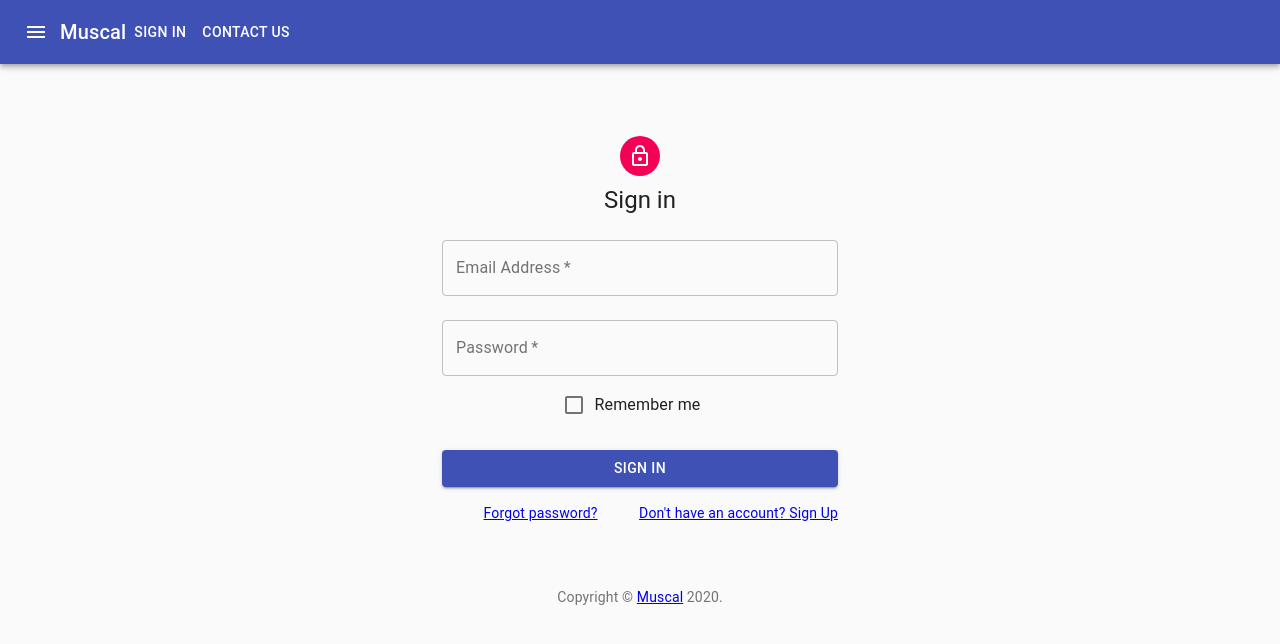
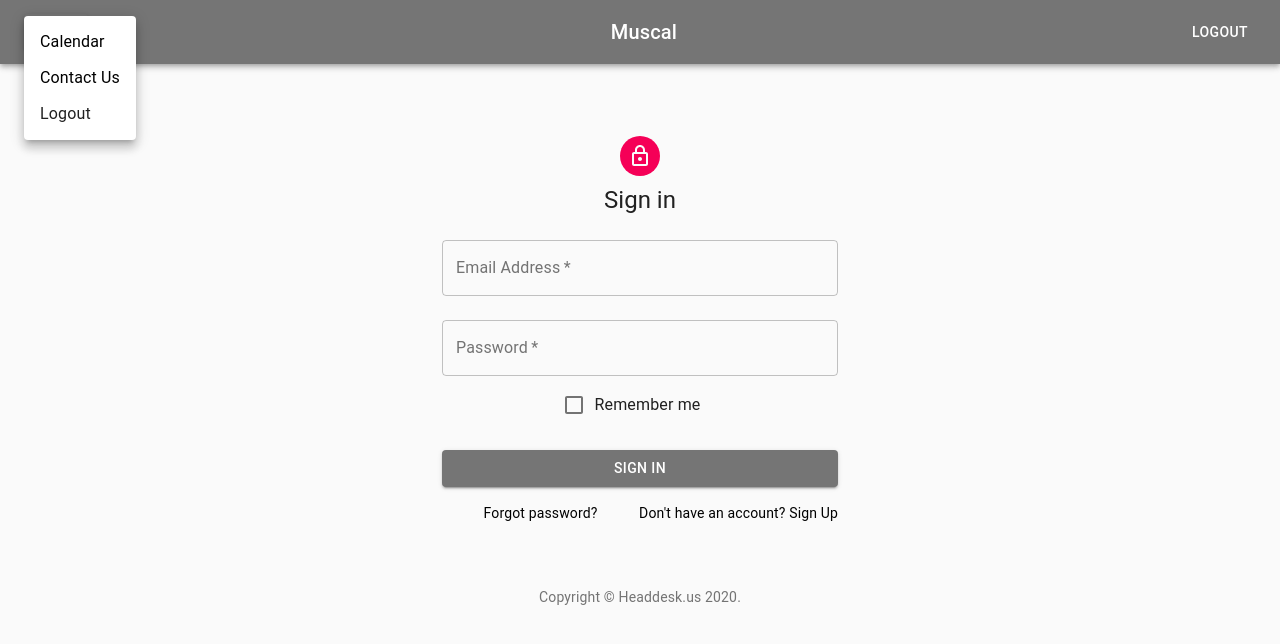
Before and after one commit to StephenFerrari14/muscal, a React (Create React App) app: page /login in a window 1280 px wide. Both pictures are taken after a click on the button 36 px from the left and 32 px from the top of the page. Shown: the top 644 px of the page. Built offline with nearby package versions, Linux system fonts and the light colour scheme; no server answers.

Commit message:
Figured out auth bug used Redirect, updated header with dropdown, updating style of app

```diff
--- a/src/App.js
+++ b/src/App.js
@@ -16,10 +16,15 @@ import SignUp from './components/auth/SignUp';
 import ForgetPassword from './components/auth/ForgotPassword';
 import ContactUs from './components/ContactUs';
 import Header from './components/Header';
+import { createBrowserHistory } from 'history';
+import AuthProvider from './components/auth/AuthProvider'
+
+const history = createBrowserHistory();
 
 const EXCLUDED_PATHS = ['/login', '/signup', '/forgot']
 
-console.log(window.location.pathname)
+const loadedPath = window.location.pathname
+// console.log(`Loaded at: ${loadedPath}`);
 
 class App extends React.Component {
   state = {
@@ -27,30 +32,40 @@ class App extends React.Component {
     muscleGroupsRef: null,
     muscleData: [],
     muscleGroups: [],
-    hasSignedIn: false,
+    hasSignedIn: true,
     loading: true,
     lastPath: '/login'
   }
 
   componentDidMount() {
-    console.log(window.location.pathname)
-    this.setState({lastPath: window.location.pathname}, () => {
+    // console.log(window.location.pathname)
+    // start auth listener
+    // if there is no user then they need to login so redirect
+    // if there is a user then allow them to go to the app and get data
+    // only need to call muscle picklist and calendar data once
+
+    // If they land on a protected page then we need to wait for the auth to happen before redirecting though
+    // this.setState({lastPath: window.location.pathname}, () => {
     firebase.auth().onAuthStateChanged((user) => {
-        console.log(user)
+      // console.log(user)
       if (user) {
         this.setState({ hasSignedIn: true }, () => {
-            console.log(this.state.lastPath, window.location.pathname)
-            if (this.state.lastPath != window.location.pathname) {
-              window.location.pathname = this.state.lastPath;
-            }
+          // console.log(this.state.lastPath, window.location.pathname)
+          // Causes infinite loop, because it needs Router change
+          // console.log(loadedPath, window.location.pathname)
+          // if (loadedPath != window.location.pathname) {
+          //   // window.location.pathname = loadedPath;
+          //   history.push(loadedPath);
+          // }
         });
         this.fetchMusclePicklist();
         this.fetchWeekCalendar(user.uid);
       } else if (!EXCLUDED_PATHS.includes(window.location.pathname)) {
-          window.location.pathname = '/login'
+        // window.location.pathname = '/login' // Think there is a declarative way to do this
+        this.setState({hasSignedIn: false})
       }
     })
-    });
+    // });
   }
 
   onAddSession = (newMuscle) => {
@@ -65,13 +80,13 @@ class App extends React.Component {
     if (persist) {
       firebase.auth().setPersistence(firebase.auth.Auth.Persistence.LOCAL)
     } else {
-      firebase.auth().setPersistence(firebase.auth.Auth.Persistence.NONE)
+      firebase.auth().setPersistence(firebase.auth.Auth.Persistence.SESSION)
     }
   }
 
   signOut = () => {
-    firebase.auth().signOut().then(() => {
-      this.setState({ hasSignedIn: false });
+    return firebase.auth().signOut().then(() => {
+      this.setState({ hasSignedIn: false, muscleData: [] });
     }
     ).catch(err => {
       // post a message about an error
@@ -124,7 +139,7 @@ class App extends React.Component {
 
   render() {
     const PrivateRoute = ({ children, ...rest }) => {
-      console.log(this.state.hasSignedIn)
+      // console.log(this.state.hasSignedIn)
       return (
         <Route
           {...rest}
@@ -145,11 +160,14 @@ class App extends React.Component {
     }
     return (
       <div className="App">
+        <Router forceRefresh={false} history={history}>
+          {/* <AuthProvider
+            loadedPath={loadedPath}
+          ></AuthProvider> */}
           <Header
             hasSignedIn={this.state.hasSignedIn}
             handleSignOut={this.signOut}
           />
-        <Router forceRefresh={false}>
           <Switch>
             <PrivateRoute path="/calendar">
               <Container maxWidth="lg">
--- a/src/components/ContactUs.js
+++ b/src/components/ContactUs.js
@@ -1,7 +1,9 @@
 import React from 'react';
-import CssBaseline from '@material-ui/core/CssBaseline';
 import { makeStyles } from '@material-ui/core/styles';
 import Container from '@material-ui/core/Container';
+import Grid from '@material-ui/core/Grid';
+import Copyright from './Copyright';
+import Box from '@material-ui/core/Box';
 
 const useStyles = makeStyles(theme => ({
   paper: {
@@ -21,17 +23,26 @@ const useStyles = makeStyles(theme => ({
   submit: {
     margin: theme.spacing(3, 0, 2),
   },
+  top: {
+    paddingTop: '20px'
+  }
 }));
 
 const ContactUs = () => {
-  const classes = makeStyles();
+  const classes = useStyles();
   return (
-    <Container component="main" maxWidth="xs">
-      <CssBaseline />
-      <div className={classes.paper}>
-        Contact us at contact@headdesk.us
-      </div>
-    </Container>
+      <Container component="main" maxWidth="xs" >
+        <Grid container spacing={3}>
+          <Grid item xs={12}>
+            <div className={classes.paper}>
+              Contact us at contact@headdesk.us
+          </div>
+          </Grid>
+        </Grid>
+        <Box mt={8}>
+          <Copyright />
+        </Box>
+      </Container>
   );
 }
 
--- /dev/null
+++ b/src/components/Copyright.js
@@ -0,0 +1,18 @@
+import React from 'react';
+import Link from '@material-ui/core/Link';
+import Typography from '@material-ui/core/Typography';
+
+function Copyright() {
+  return (
+    <Typography variant="body2" color="textSecondary" align="center">
+      {'Copyright © '}
+      <Link color="inherit" href="https://www.headdesk.us" target="_blank">
+        Headdesk.us
+      </Link>{' '}
+      {new Date().getFullYear()}
+      {'.'}
+    </Typography>
+  );
+}
+
+export default Copyright;
--- a/src/components/Header.js
+++ b/src/components/Header.js
@@ -1,39 +1,80 @@
-import React from 'react';
+import React, { Fragment, useState } from 'react';
 import PropTypes from 'prop-types';
 import AppBar from '@material-ui/core/AppBar';
 import Toolbar from '@material-ui/core/Toolbar';
 import Typography from '@material-ui/core/Typography';
-import IconButton from '@material-ui/core/IconButton';
 import MenuIcon from '@material-ui/icons/Menu';
 import Button from '@material-ui/core/Button';
-import Link from "@material-ui/core/Link";
+import { makeStyles } from '@material-ui/core/styles';
+import { withRouter, Link } from "react-router-dom";
+import Menu from '@material-ui/core/Menu';
+import MenuItem from '@material-ui/core/MenuItem';
+import {useLinkStyles} from './styles/LinkStyles';
 
-const classes = {
+const useStyles = makeStyles(theme => ({
   root: {
     flexGrow: 1,
   },
   menuButton: {
-    marginRight: '10px',
+    marginRight: theme.spacing(2),
   },
   title: {
     flexGrow: 1,
   },
+}));
+
+const Header = (props) => {
+  const classes = useStyles();
+  const linkClasses = useLinkStyles();
+  const [anchorEl, setAnchorEl] = useState(null);
+
+  const handleClick = event => {
+    setAnchorEl(event.currentTarget);
   };
 
-const Header = (props) => {
+
+  const handleClose = () => {
+    setAnchorEl(null);
+  };
+
+  const handleLogout = () => {
+    handleClose();
+    props.handleSignOut();
+  };
   return (
+    <Fragment>
+      <div className={classes.root}>
         <AppBar position="static">
           <Toolbar>
-        <IconButton edge="start" className={classes.menuButton} color="inherit" aria-label="menu">
+            <Button
+              aria-controls="customized-menu"
+              aria-haspopup="true"
+              variant="contained"
+              color="primary"
+              onClick={handleClick}
+              className={classes.menuButton}
+            >
               <MenuIcon />
-        </IconButton>
+            </Button>
+            <Menu
+              id="simple-menu"
+              anchorEl={anchorEl}
+              keepMounted
+              open={Boolean(anchorEl)}
+              onClose={handleClose}
+            >
+              <MenuItem onClick={handleClose}><Link color="inherit" to="/calendar" className={linkClasses.navbarLink}>Calendar</Link></MenuItem>
+              <MenuItem onClick={handleClose}><Link color="inherit" to="/contact" className={linkClasses.navbarLink}>Contact Us</Link></MenuItem>
+              <MenuItem onClick={handleLogout}>Logout</MenuItem>
+            </Menu>
             <Typography variant="h6" className={classes.title}>
-          <Link color="inherit" href="/calendar">Muscal</Link>
+              <Link color="inherit" to="/calendar" className={linkClasses.navlink}>Muscal</Link>
             </Typography>
-        {props.hasSignedIn ? <Button color="inherit" onClick={props.handleSignOut}>Sign Out</Button> : <Button color="inherit" ><Link color="inherit" href="/signin">Sign In</Link></Button>}
-        <Button color="inherit" ><Link color="inherit" href="/contact">Contact Us</Link></Button>
+            {props.hasSignedIn ? <Button color="inherit" onClick={props.handleSignOut}>Logout</Button> : <Button color="inherit" ><Link color="inherit" to="/login" className={linkClasses.navlink}>Sign In</Link></Button>}
           </Toolbar>
         </AppBar>
+      </div>
+    </Fragment>
   );
 };
 
@@ -42,4 +83,4 @@ Header.propTypes = {
   hasSignedIn: PropTypes.bool
 }
 
-export default Header;
+export default withRouter(Header);
--- a/src/components/MuscleApp.js
+++ b/src/components/MuscleApp.js
@@ -7,7 +7,7 @@ import Button from '@material-ui/core/Button';
 import { makeStyles } from '@material-ui/core/styles';
 import FixedPaginationTable from '../components/tables/FixedPaginationTable';
 import CircularProgress from '@material-ui/core/CircularProgress';
-import Header from "./Header";
+import Copyright from '../components/Copyright';
 
 const useStyles = makeStyles(theme => ({
   root: {
@@ -63,7 +63,7 @@ export default class MuscleApp extends Component {
       <div>
         <div style={{ paddingTop: '10px' }}>
           <span>
-            Muscle:
+            Exercise:
         </span>
           <Select
             labelId="newMuscle"
@@ -75,7 +75,7 @@ export default class MuscleApp extends Component {
           >
             {this.props.muscleGroups.map((muscleGroup, index) => {
               return (
-                <MenuItem value={index}>{muscleGroup}</MenuItem>
+                <MenuItem key={`exercise_menu_${index}`} value={index}>{muscleGroup}</MenuItem>
               )
             })}
           </Select>
@@ -87,10 +87,6 @@ export default class MuscleApp extends Component {
                   data={this.props.muscleData}
                   muscleGroups={this.props.muscleGroups}
                 ></MuscleHeatmap>
-                {/* <HistoryTable
-            rows={this.props.muscleData}
-            muscleGroups={this.props.muscleGroups}
-          ></HistoryTable> */}
                 <div style={{ marginTop: '7px' }}>
                   <FixedPaginationTable
                     rows={this.props.muscleData}
@@ -100,6 +96,7 @@ export default class MuscleApp extends Component {
               </div>}
           </div>
         </div>
+        <Copyright></Copyright>
       </div>
     )
   }
--- a/src/components/auth/ForgotPassword.js
+++ b/src/components/auth/ForgotPassword.js
@@ -10,22 +10,22 @@ import FindInPage from '@material-ui/icons/FindInPage';
 import Typography from '@material-ui/core/Typography';
 import { makeStyles } from '@material-ui/core/styles';
 import Container from '@material-ui/core/Container';
-import { withRouter } from 'react-router-dom';
-import Link from '@material-ui/core/Link'
+import { withRouter, Link } from 'react-router-dom';
+// import Link from '@material-ui/core/Link'
 import CircularProgress from '@material-ui/core/CircularProgress';
+import Copyright from '../Copyright'
 
-function Copyright() {
-  return (
-    <Typography variant="body2" color="textSecondary" align="center">
-      {'Copyright © '}
-      <Link color="inherit" href="/calendar">
-        Muscal
-      </Link>{' '}
-      {new Date().getFullYear()}
-      {'.'}
-    </Typography>
-  );
+const linkStyles = makeStyles(() => ({
+  navlink: {
+    textDecoration: 'none',
+    color: 'white'
+  },
+  navbarLink: {
+    textDecoration: 'none',
+    color: 'black'
   }
+}
+));
 
 const useStyles = makeStyles(theme => ({
   paper: {
@@ -49,6 +49,7 @@ const useStyles = makeStyles(theme => ({
 
 const ForgotPassword = (props) => {
   const classes = useStyles();
+  const linkClasses = linkStyles();
   const [username, changeUsername] = useState('');
   const [isSubmitting, changeIsSubmiting] = useState(false);
   const [requestSubmitted, changeRequestSubmitted] = useState(false);
@@ -97,6 +98,13 @@ const ForgotPassword = (props) => {
               >
                 {isSubmitting ? <CircularProgress size={24} /> : "Submit"}
               </Button>
+              <Grid container>
+                <Grid item xs>
+                  <Link to="/login" variant="body2" className={linkClasses.navbarLink}>
+                    Sign in
+                  </Link>
+                </Grid>
+              </Grid>
             </form>
           )}
       </div>
--- a/src/components/auth/SignIn.js
+++ b/src/components/auth/SignIn.js
@@ -13,21 +13,21 @@ import LockOutlinedIcon from '@material-ui/icons/LockOutlined';
 import Typography from '@material-ui/core/Typography';
 import { makeStyles } from '@material-ui/core/styles';
 import Container from '@material-ui/core/Container';
-import { withRouter, Link } from 'react-router-dom';
+import { withRouter, Link, Redirect } from 'react-router-dom';
 import CircularProgress from '@material-ui/core/CircularProgress';
+import Copyright from '../Copyright';
 
-function Copyright() {
-  return (
-    <Typography variant="body2" color="textSecondary" align="center">
-      {'Copyright © '}
-      <Link color="inherit" to="/calendar">
-        Muscal
-      </Link>{' '}
-      {new Date().getFullYear()}
-      {'.'}
-    </Typography>
-  );
+const linkStyles = makeStyles(() => ({
+  navlink: {
+    textDecoration: 'none',
+    color: 'white'
+  },
+  navbarLink: {
+    textDecoration: 'none',
+    color: 'black'
+  }
 }
+));
 
 const useStyles = makeStyles(theme => ({
   paper: {
@@ -54,20 +54,33 @@ const useStyles = makeStyles(theme => ({
 
 const SignIn = function (props) {
   const classes = useStyles();
+  const linkClasses = linkStyles();
   const localUsername = window.localStorage.getItem('mUser')
   const [username, changeUsername] = useState(localUsername ? localUsername : '');
   const [password, changePassword] = useState('');
   const [isSubmitting, changeIsSubmitting] = useState(false);
   const [rememberMe, changeRememberMe] = useState(!!localUsername);
+  const [redirectToReferrer, changeRedirect] = useState(false);
   const handleSubmit = (username, password) => {
     changeIsSubmitting(true);
     props.authenticateUser(username, password).then(() => {
       if (rememberMe) {
         window.localStorage.setItem('mUser', username);
+      } else {
+        window.localStorage.removeItem('mUser');
       }
-      props.history.push('/calendar');
+      // props.history.push('/calendar');
+      changeRedirect(true);
     });
   };
+
+  const { from } = props.location.state || { from: { pathname: '/' } }
+
+  if (redirectToReferrer) {
+    return (
+      <Redirect to={from} />
+    );
+  }
 
   return (
     <Container component="main" maxWidth="xs">
@@ -130,12 +143,12 @@ const SignIn = function (props) {
           </Button>
           <Grid container>
             <Grid item xs>
-              <Link to="/forgot" variant="body2">
+            <Link to="/forgot" variant="body2" className={linkClasses.navbarLink}>
                 Forgot password?
               </Link>
             </Grid>
             <Grid item>
-              <Link to="/signup" variant="body2">
+              <Link to="/signup" variant="body2" className={linkClasses.navbarLink}>
                 Don't have an account? Sign Up
               </Link>
             </Grid>
--- a/src/components/auth/SignUp.js
+++ b/src/components/auth/SignUp.js
@@ -15,19 +15,19 @@ import { makeStyles } from '@material-ui/core/styles';
 import Container from '@material-ui/core/Container';
 import { Link } from "react-router-dom";
 import CircularProgress from '@material-ui/core/CircularProgress';
+import Copyright from '../Copyright';
 
-function Copyright() {
-  return (
-    <Typography variant="body2" color="textSecondary" align="center">
-      {'Copyright © '}
-      <Link color="inherit" to="/calendar">
-        Muscal
-      </Link>{' '}
-      {new Date().getFullYear()}
-      {'.'}
-    </Typography>
-  );
+const linkStyles = makeStyles(() => ({
+  navlink: {
+    textDecoration: 'none',
+    color: 'white'
+  },
+  navbarLink: {
+    textDecoration: 'none',
+    color: 'black'
+  }
 }
+));
 
 const useStyles = makeStyles(theme => ({
   paper: {
@@ -51,11 +51,12 @@ const useStyles = makeStyles(theme => ({
 
 export default function SignUp(props) {
   const classes = useStyles();
+  const linkClasses = linkStyles()
 
   const [email, onChangeEmail] = useState();
   const [password, onChangePassword] = useState();
   const [isSubmitting, changeIsSubmitting] = useState(false);
-  // console.log(email, password)
+
 
   const handleChangeEmail = (e) => {
     onChangeEmail(e.target.value)
@@ -152,7 +153,7 @@ export default function SignUp(props) {
           </Button>
           <Grid container justify="flex-end">
             <Grid item>
-              <Link to="/login" variant="body2">
+              <Link to="/login" variant="body2" className={linkClasses.navbarLink}>
                 Already have an account? Sign in
               </Link>
             </Grid>
--- /dev/null
+++ b/src/components/styles/LinkStyles.js
@@ -0,0 +1,13 @@
+import { makeStyles } from "@material-ui/core/styles";
+
+export const useLinkStyles = makeStyles(() => ({
+  navlink: {
+    textDecoration: 'none',
+    color: 'white'
+  },
+  navbarLink: {
+    textDecoration: 'none',
+    color: 'black'
+  }
+}
+));
--- a/src/components/tables/FixedPaginationTable.js
+++ b/src/components/tables/FixedPaginationTable.js
@@ -35,29 +35,6 @@ const columns = [
   },
 ];
 
-// function createData(name, code, population, size) {
-//   const density = population / size;
-//   return { name, code, population, size, density };
-// }
-
-// const rows = [
-//   createData('India', 'IN', 1324171354, 3287263),
-//   createData('China', 'CN', 1403500365, 9596961),
-//   createData('Italy', 'IT', 60483973, 301340),
-//   createData('United States', 'US', 327167434, 9833520),
-//   createData('Canada', 'CA', 37602103, 9984670),
-//   createData('Australia', 'AU', 25475400, 7692024),
-//   createData('Germany', 'DE', 83019200, 357578),
-//   createData('Ireland', 'IE', 4857000, 70273),
-//   createData('Mexico', 'MX', 126577691, 1972550),
-//   createData('Japan', 'JP', 126317000, 377973),
-//   createData('France', 'FR', 67022000, 640679),
-//   createData('United Kingdom', 'GB', 67545757, 242495),
-//   createData('Russia', 'RU', 146793744, 17098246),
-//   createData('Nigeria', 'NG', 200962417, 923768),
-//   createData('Brazil', 'BR', 210147125, 8515767),
-// ];
-
 const useStyles = makeStyles({
   root: {
     width: '100%',
@@ -88,9 +65,9 @@ export default function StickyHeadTable(props) {
         <Table stickyHeader aria-label="sticky table">
           <TableHead>
             <TableRow>
-              {columns.map(column => (
+              {columns.map((column, index) => (
                 <TableCell
-                  key={column.id}
+                  key={`table_head_${column.id}_${index}`}
                   align={column.align}
                   style={{ minWidth: column.minWidth }}
                 >
@@ -100,13 +77,14 @@ export default function StickyHeadTable(props) {
             </TableRow>
           </TableHead>
           <TableBody>
-            {rows.slice(page * rowsPerPage, page * rowsPerPage + rowsPerPage).map(row => {
+            {rows.slice(page * rowsPerPage, page * rowsPerPage + rowsPerPage).map((row, index) => {
               return (
-                <TableRow hover role="checkbox" tabIndex={-1} key={row.code}>
-                  {columns.map(column => {
+                <TableRow hover role="checkbox" tabIndex={-1} key={`table_row_${index}`}>
+                  {columns.map((column, index) => {
                     const value = row[column.id];
+                    // console.log(column.id)
                     return (
-                      <TableCell key={column.id} align={column.align}>
+                      <TableCell key={`table_cell_${column.id}_${index}`} align={column.align}>
                         {column.format && typeof value === 'number' ? column.format(value) : value}
                       </TableCell>
                     );
--- a/src/index.js
+++ b/src/index.js
@@ -3,15 +3,18 @@ import ReactDOM from 'react-dom';
 import './index.css';
 import App from './App';
 import * as serviceWorker from './serviceWorker';
+import { createMuiTheme, MuiThemeProvider } from '@material-ui/core/styles';
 
-// import Firebase, { FirebaseContext } from './components/Firebase';
-
-{/* <FirebaseContext.Provider value={new Firebase()}>
-    <App />
-  </FirebaseContext.Provider>, */}
+const theme = createMuiTheme({
+  palette: {
+    primary: { main: '#757575' }
+  }
+});
 
 ReactDOM.render(
-  <App/>,
+  <MuiThemeProvider theme={theme}>
+    <App />
+  </MuiThemeProvider>,
   document.getElementById('root'),
 );
 
```
Also changed, not shown: 1 other file (tests, documents, lock files or other folders). Lines whose indentation alone changed are shown as unchanged.
